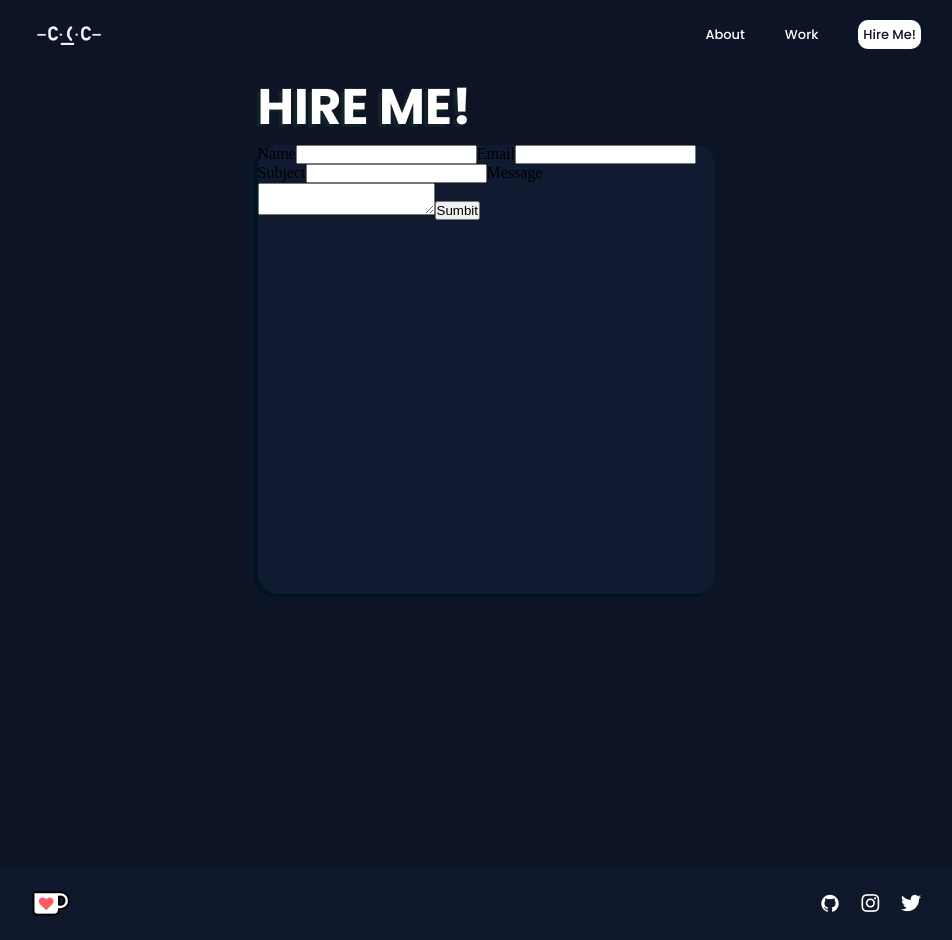
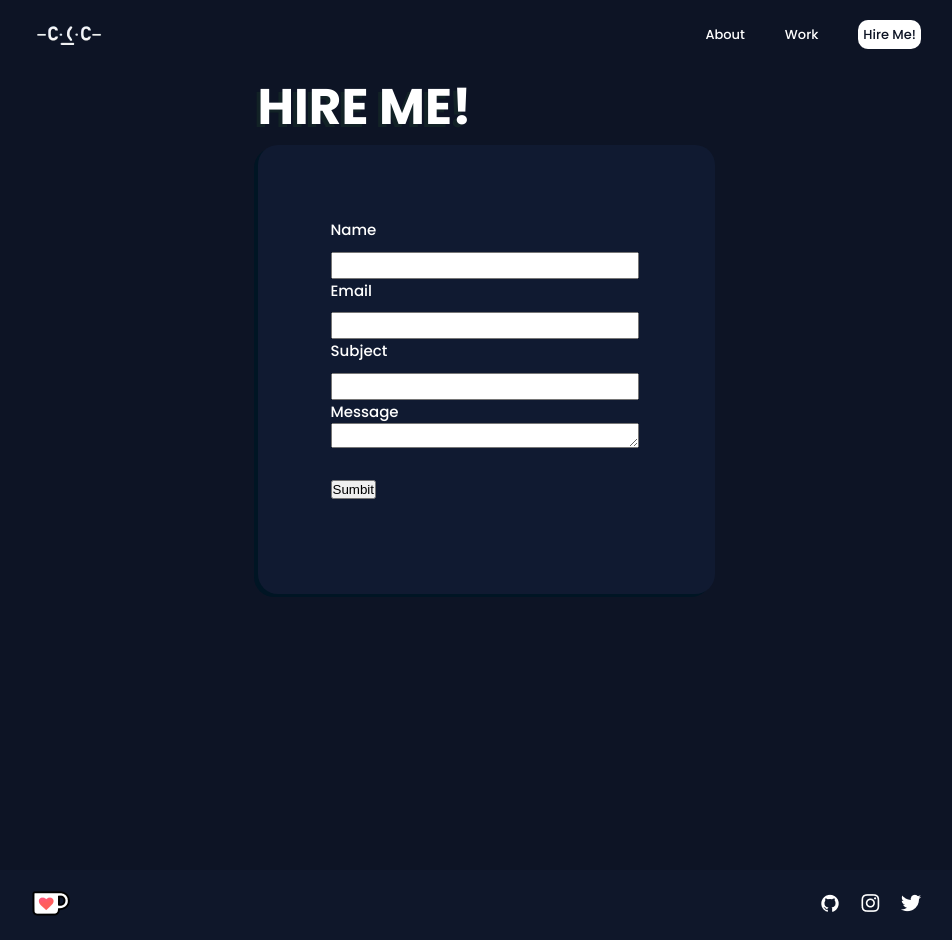
Before and after one commit to frwlmspag/Portfolio-React---Test, a React (Vite) app in the folder ReactRouter/: page /hireme in a window 1280 px wide. Shown: the whole page, without its empty margins (154-1106 px from the left). Built offline with nearby package versions, Linux system fonts and the light colour scheme.

Commit message:
modified:   ReactRouter/src/components/Form/Form.jsx 	modified:   ReactRouter/src/components/Form/form.css

```diff
--- a/ReactRouter/src/components/Form/Form.jsx
+++ b/ReactRouter/src/components/Form/Form.jsx
@@ -29,18 +29,30 @@ const Form = () => {
             <header>HIRE ME!</header>
         </div>
         <div className="form_Container">
-          <form ref={form} onSubmit={sendEmail}>
-          <label>Name</label>
-          <input type="text" name="user_name" />
-          <label>Email</label>
-          <input type="email" name="user_email" />
-          <label>Subject</label>
-          <input type="subject" name="subject" />
-          <label>Message</label>
-          <textarea name="message" />
-          <input type="submit" value="Sumbit" />
-          </form>
-        </div>
+          <div className="form_Contents">
+            <form ref={form} onSubmit={sendEmail} className='form'>
+              <div className="form_Name">
+                <label>Name</label> <br />
+                <input type="text" name="user_name"/>
+              </div>
+              <div className="form_Email">
+                <label>Email</label> <br />
+                <input type="email" name="user_email"/>
+              </div>
+              <div className="form_Subject">
+                <label>Subject</label>  <br />
+                <input type="subject" name="subject"/>
+              </div>
+              <div className="form_Message">
+                <label>Message</label>  <br />
+                <textarea name="message" />
+              </div>
+              <div className="form_Submit"> <br />
+                <input type="submit" value="Sumbit"/>
+              </div>
+            </form>
+          </div>
+      </div>
     </div>
   )
 }
--- a/ReactRouter/src/components/Form/form.css
+++ b/ReactRouter/src/components/Form/form.css
@@ -17,4 +17,28 @@
     border-radius: 20px;
     background: #101A31;
     box-shadow: -4px 3px 0px rgba(0, 21, 36, 1);
+    /* border: 1px solid red; */
+    padding: 73px 73px 120px 73px;
+
 }
+.form_Contents{
+    /* border: 1px solid gold; */
+    height: 260px;
+    display: flex;
+    flex-direction: column;
+    align-items: flex-start;
+    color: #fff;
+    font-size: 15px;
+    font-family: 'Poppins', sans-serif;
+    font-weight: 500;
+    line-height: normal;
+}
+
+.form_Container input[type="text"],
+.form_Container input[type="email"],
+.form_Container input[type="subject"],
+.form_Container textarea {
+    width: 308px;
+    height: 23px;
+    padding-bottom: 23px;
+}
```
